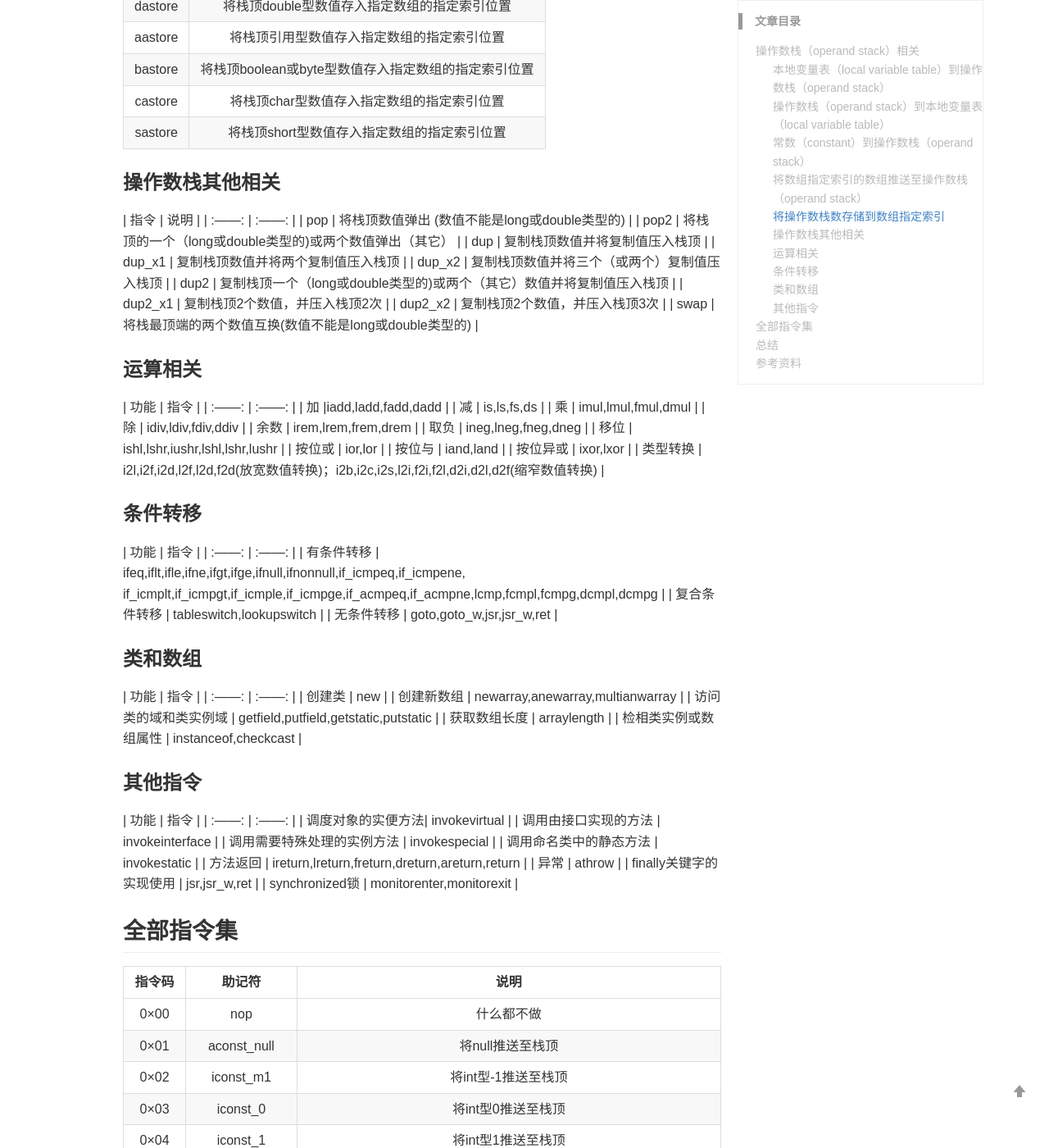
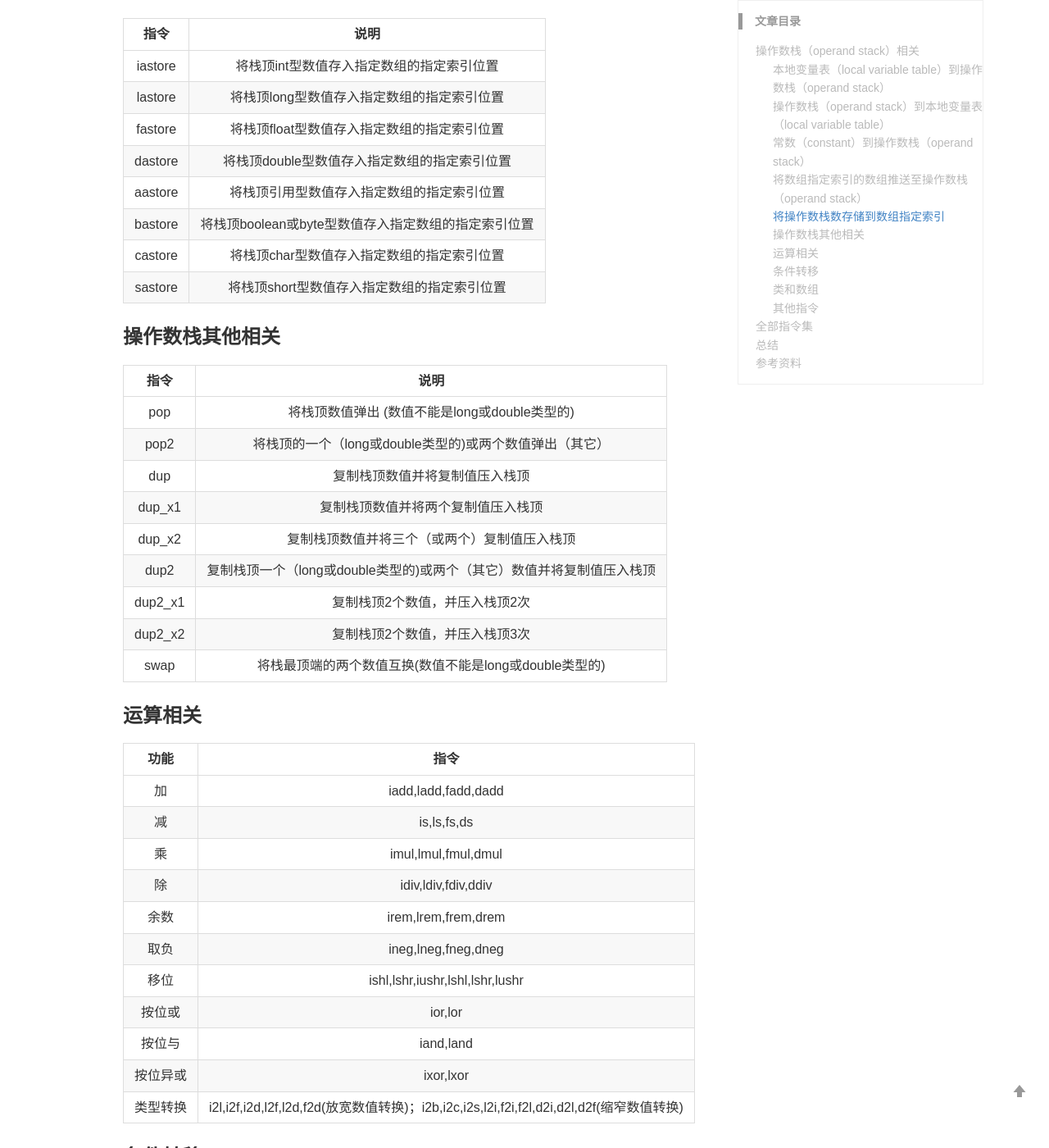
Before and after one commit to zhong0316/zhong0316.github.io, a Jekyll site: the page built from _posts/2018-3-17-JVM指令集.md, in a window 1280 px wide and 1400 px high, scrolled down 2414 px. Shown: the whole window at 82% size. Built offline with Jekyll 4.4.1, drawn with Linux system fonts in a browser that asks for light colours; comment, search, counter and statistics services are not loaded; some of the changed text lies outside the part shown.

Commit message:
jvm instruction set

```diff
--- a/_posts/2018-3-17-JVM指令集.md
+++ b/_posts/2018-3-17-JVM指令集.md
@@ -10,7 +10,6 @@ keywords: JVM指令
 
 ## 操作数栈（operand stack）相关
 ### 本地变量表（local variable table）到操作数栈（operand stack）
-用于从本地变量表中取数压入操作数栈中：
 
 | 指令 | 说明 |
 | :------: | :------: |
@@ -28,7 +27,6 @@ keywords: JVM指令
 <font color="#FF0000">可以看到：i开头的指令操作数类型是integer类型，l开头的指令操作数类型是long类型，f开头的指令操作数类型是float类型，d开头的指令操作数类型是double，a开头的指令操作数类型是引用类型（reference）。</font>
 
 ### 操作数栈（operand stack）到本地变量表（local variable table）
-将操作数栈中的数存入本地变量表中：
 
 | 指令 | 说明 |
 | :------: | :------: |
@@ -44,6 +42,7 @@ keywords: JVM指令
 | astore_x | 将栈顶引用类型存入第x个本地变量，x范围：[0, 3] |
 
 ### 常数（constant）到操作数栈（operand stack）
+
 | 指令 | 说明 |
 | :------: | :------: |
 | bipush | 将单字节的常量值(-128~127)推送至栈顶 |
@@ -84,6 +83,7 @@ keywords: JVM指令
 | sastore | 将栈顶short型数值存入指定数组的指定索引位置 |
 
 ### 操作数栈其他相关
+
 | 指令 | 说明 |
 | :------: | :------: |
 | pop | 将栈顶数值弹出 (数值不能是long或double类型的) |
@@ -97,6 +97,7 @@ keywords: JVM指令
 | swap | 将栈最顶端的两个数值互换(数值不能是long或double类型的) |
 
 ### 运算相关
+
 | 功能 | 指令 |
 | :------: | :------: |
 | 加 |iadd,ladd,fadd,dadd |
@@ -112,6 +113,7 @@ keywords: JVM指令
 | 类型转换 | i2l,i2f,i2d,l2f,l2d,f2d(放宽数值转换)；i2b,i2c,i2s,l2i,f2i,f2l,d2i,d2l,d2f(缩窄数值转换) |
 
 ### 条件转移
+
 | 功能 | 指令 |
 | :------: | :------: |
 | 有条件转移 | ifeq,iflt,ifle,ifne,ifgt,ifge,ifnull,ifnonnull,if_icmpeq,if_icmpene, if_icmplt,if_icmpgt,if_icmple,if_icmpge,if_acmpeq,if_acmpne,lcmp,fcmpl,fcmpg,dcmpl,dcmpg |
@@ -119,6 +121,7 @@ keywords: JVM指令
 | 无条件转移 | goto,goto_w,jsr,jsr_w,ret |
 
 ### 类和数组
+
 | 功能 | 指令 |
 | :------: | :------: |
 | 创建类 | new |
@@ -128,6 +131,7 @@ keywords: JVM指令
 | 检相类实例或数组属性 | instanceof,checkcast |
 
 ### 其他指令
+
 | 功能 | 指令 |
 | :------: | :------: |
 | 调度对象的实便方法| invokevirtual |
```
